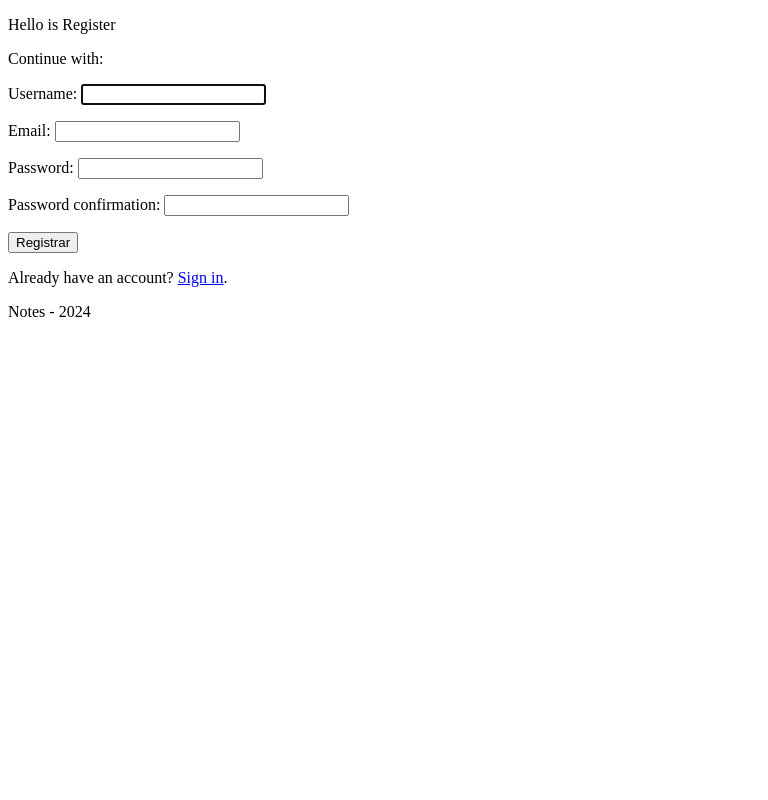
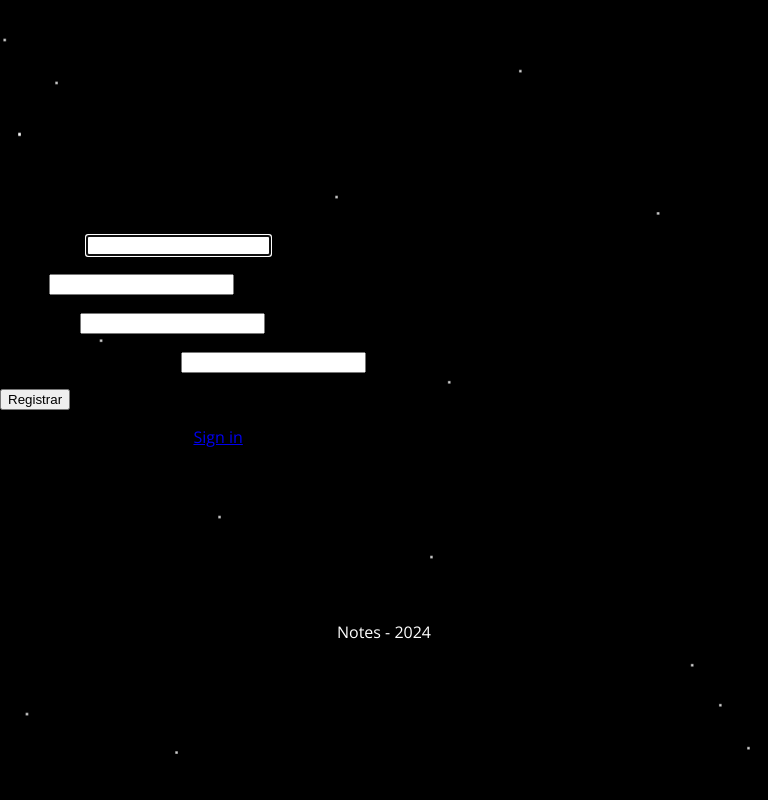
Before and after one commit to agustinsalum/DjangoGoogleAuth, a Django app: page /register/ in a window 768 px wide. Run offline with Django 5.2, Linux system fonts and the light colour scheme.

Commit message:
Adaptada para tablets

```diff
--- a/note/settings.py
+++ b/note/settings.py
@@ -105,7 +105,7 @@ WSGI_APPLICATION = 'note.wsgi.application'
 
 DATABASES = {
     'default': {
-        "ENGINE": "django.db.backends.postgresql",
+        'ENGINE': 'django.db.backends.' + env('DATABASE_ENGINE'),
         'NAME': env('DATABASE_NAME'),
         'USER': env('DATABASE_USER'),
         'PASSWORD': env('DATABASE_PASSWORD'),
--- /dev/null
+++ b/static/css/base.css
@@ -0,0 +1,2 @@
+
+@import url('https://fonts.googleapis.com/css2?family=Open+Sans:ital,wght@0,300..800;1,300..800&display=swap');
--- a/static/css/login/notebook.css
+++ b/static/css/login/notebook.css
@@ -1,4 +1,5 @@
-@import url('https://fonts.googleapis.com/css2?family=Open+Sans:ital,wght@0,300..800;1,300..800&display=swap');
+@import url(../base.css);
+
 
 @media screen and (min-width: 1025px) {
 
--- a/static/css/login/tablet.css
+++ b/static/css/login/tablet.css
@@ -1,6 +1,167 @@
 
+@import url(../base.css);
 
 @media screen and (min-width:768px) and (max-width: 1025px) {
 
+    body {
+        background-image: url('../../images/wallpaper.png');
+        background-repeat: no-repeat;
+        background-size: cover;
+        background-position: center;
+        margin: 0;
+        padding: 0;
+        height: 100vh;
+        display: grid;
+        justify-content: normal;
+    }
+
+    p {
+        font-family: "Open Sans", sans-serif;
+        color: black;
+    }
+
+    .text-body {
+        font-family: "Open Sans", sans-serif;
+        color: white;
+
+    }
+
+
+    .messages {
+        display: grid;
+        justify-content: space-between;
+        width: 100%;
+        /* Adapted for tablets */
+        height: 3vh;
+    }
+
+    .sectionMain {
+        display: grid;
+        /* One column for the Aside and another for the Article */
+        grid-template-columns: 1fr 1fr;
+        grid-template-rows: auto;
+        height: 85vh;
+    }
+
+    /* Article */
+
+    .welcome {
+        display: flex;
+        flex-direction: column;
+        align-items: center;
+        justify-content: center;
+    }
+
+    .message {
+        display: grid;
+        justify-content: space-between;
+    }
+
+    .welcome-message {
+        font-family: "Open Sans", sans-serif;
+        color: white;
+        /* Adapted for tablets */
+        padding-left: 15vh;
+        /* Adapted for tablets */
+        font-size: 4vh;
+
+    }
+
+    /* Aside */
+
+    .login {
+        display: flex;
+        flex-direction: column;
+        align-items: center;
+        justify-content: center;
+    }
+
+    .box-login {
+        display: flex;
+        flex-direction: column;
+        background: #f1f7fe;
+        align-items: center;
+        justify-content: center;
+        /* Adapted for tablets */
+        border: 1.0vh solid #f1f7fe;
+        border-radius: 4vh;
+    }
+
+    /* Form Django */
+
+    .username-password-form {
+        border: 0.4vh solid #000;
+        /* Adapted for tablets */
+        padding: 0.6vh 1vh;
+        border-radius: 3vh;
+        margin-bottom: 1vh;
+    }
+
+    /* Form Django */
+
+    .username-password-html {
+        /* Adapted for tablets */
+        font-size: 2.5vh;
+        font-family: "Open Sans", sans-serif;
+        color: black;
+    }
+
+    .login-button {
+        display: flex;
+        flex-direction: column;
+        background-color: #007bff;
+        font-family: "Open Sans", sans-serif;
+        color: #fff;
+        /* Adapted for tablets */
+        padding: 1vh 8vh;
+        border: none;
+        border-radius: 4vh;
+        cursor: pointer;
+        transition: background-color 1s;
+    }
+
+    .login-button:hover {
+        background-color: #0056b3;
+    }
+
+    .custom-paragraph {
+        color: black;
+        /* Adapted for tablets */
+        font-size: 2.5vh;
+        font-family: "Open Sans", sans-serif;
+        margin-bottom: 1vh;
+
+    }
+
+    .custom-span {
+        font-family: "Open Sans", sans-serif;
+        /* Adapted for tablets */
+        font-size: 2.5vh;
+        /* Adapted for tablets */
+        margin-bottom: 1vh;
+    }
+
+    /* Google */
+
+    .google-container {
+        border: 1px solid #ccc;
+    }
+
+    .google-image {
+        /* Adapted for tablets */
+        width: 3.5vh;
+        /* Adapted for tablets */
+        height: 3.5vh;
+    }
+
+    /* Footer */
+
+    footer {
+        display: flex;
+        flex-direction: column;
+        align-items: center;
+
+    }
+
 
 }
--- a/templates/base.html
+++ b/templates/base.html
@@ -6,6 +6,7 @@
     <meta charset="UTF-8">
     <meta name="viewport" content="width=device-width, initial-scale=1.0">
     <!-- css files -->
+    <link rel="stylesheet" href="{% static '/css/base.css' %}" type="text/css">
     <link rel="stylesheet" href="{% static '/css/login/notebook.css' %}" type="text/css">
     <link rel="stylesheet" href="{% static '/css/login/tablet.css' %}" type="text/css">
     <link rel="stylesheet" href="{% static '/css/login/mobile.css' %}" type="text/css">
```
Also changed, not shown: README.md.
